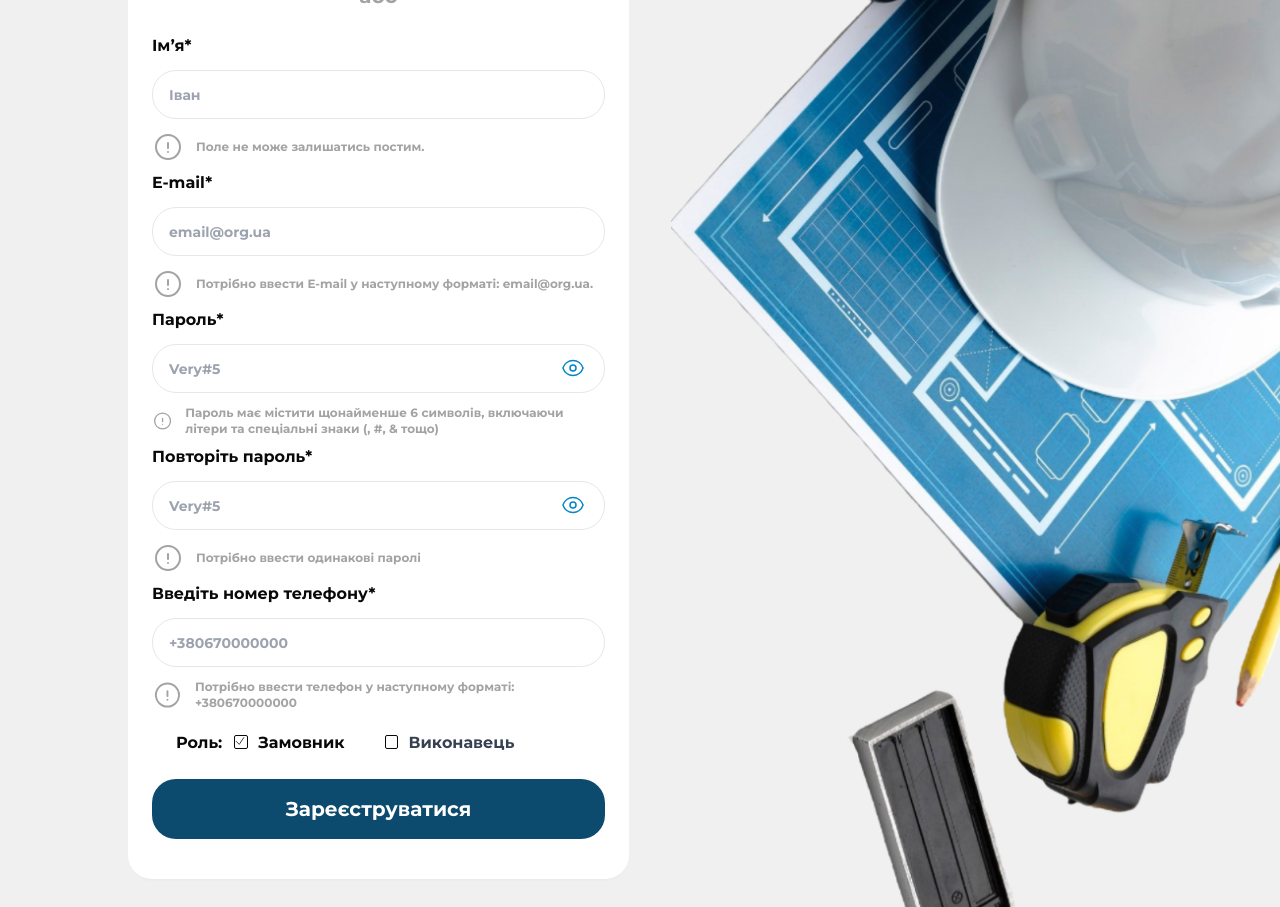
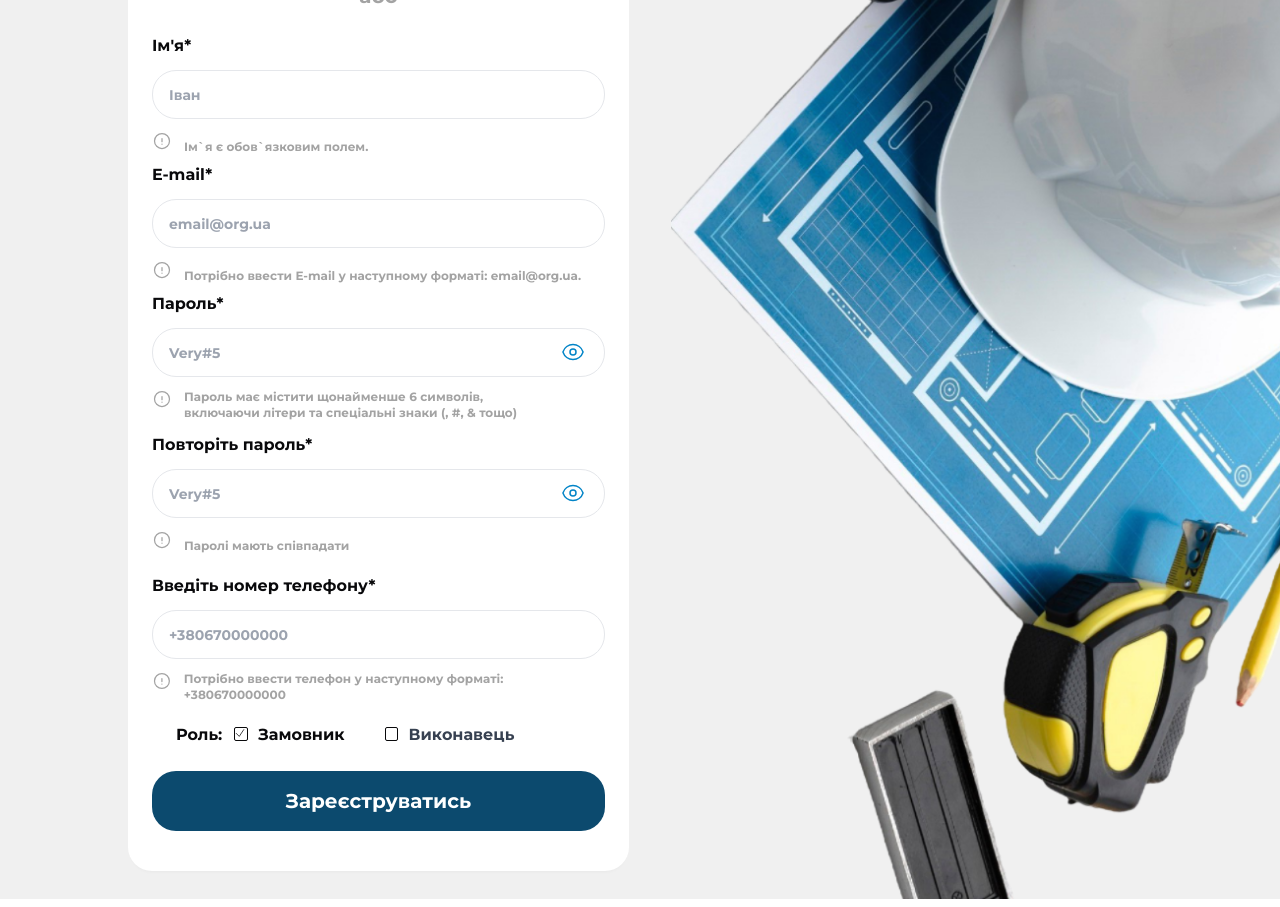
Before and after one commit to Vitaliy28031985/tiam-estimate-app-frontend, a Next.js app: page /register in a window 1280 px wide. Shown: the part 320-1227 px from the top of the page. Built offline with nearby package versions, Linux system fonts and the light colour scheme.

Commit message:
correct register

```diff
--- a/src/app/(pages)/register/page.tsx
+++ b/src/app/(pages)/register/page.tsx
@@ -5,8 +5,8 @@ import fon from '../../assets/bg-img.png';
 import RegisterForm from '../../components/Register/RegisterForm';
 import ButtonGoogle from '../../UI/Buttons/ButtonGoogle';
 export const metadata: Metadata = {
-  title: "Реєстрація",
-  description: "Сторінка реєстрації",
+  title: "Увійти",
+  description: "Сторінка входу",
 };
 
 export default function Register() {
--- a/src/app/components/Register/RegisterForm.tsx
+++ b/src/app/components/Register/RegisterForm.tsx
@@ -1,55 +1,164 @@
 'use client';
 import { useState } from "react";
-import RegisterInputs from "@/app/UI/Inputs/RegisterInput";
+import { ExclamationCircleIcon, EyeIcon, EyeSlashIcon } from '@heroicons/react/24/outline';
+import { useForm, Resolver } from "react-hook-form";
 import Checkbox from "@/app/UI/Inputs/Checkbox";
-import ButtonAth from "@/app/UI/Buttons/ButtonAuth";
+
+type FormValues = {
+    name: string;
+    email: string;
+    password: string;
+    repeatPassword: string;
+    phone: string;
+
+};
+
+const resolver: Resolver<FormValues> = async (values) => {
+    const emailRegex = /^\w+([\.-]?\w+)*@\w+([\.-]?\w+)*(\.\w{2,3})+$/;
+    const passwordRegex = /^(?=.*[a-zA-Z])(?=.*[*!#&])[A-Za-z0-9*!#&]{6,}$/;
+    const phoneRegex = /^\+380\d{9}$/;
+
+
+  if (!values.name) {
+    return {
+      values: {},
+      errors: {
+        name: {
+          type: "required",
+          message: "Ім'я є обов'язковим полем.",
+        },
+      },
+    };
+  }
+
+  if (!values.email) {
+    return {
+      values: {},
+      errors: {
+        email: {
+          type: "required",
+          message: "Це поле є обов'язковим."
+        }
+      }
+    };
+    }
+
+
+    if (!values.password) {
+    return {
+      values: {},
+      errors: {
+        password: {
+          type: "required",
+          message: "Пароль є обов'язковим.",
+        },
+      },
+    };
+    }
+
+      if (!values.repeatPassword) {
+    return {
+      values: {},
+      errors: {
+         repeatPassword: {
+          type: "required",
+          message: "Це поле є обов'язковим.",
+        },
+      },
+    };
+    }
+
+     if (!values.phone) {
+    return {
+      values: {},
+      errors: {
+        phone: {
+          type: "required",
+          message: "Телефон є обов'язковим полем.",
+        },
+      },
+    };
+  }
+
+
+  if (!emailRegex.test(values.email)) {
+    return {
+      values: {},
+      errors: {
+        email: {
+          type: "pattern",
+          message: "Потрібно ввести E-mail у наступному форматі: email@org.ua."
+        }
+      }
+    };
+    }
+
+      if (!passwordRegex.test(values.password)) {
+    return {
+      values: {},
+      errors: {
+        password: {
+          type: "pattern",
+          message: "Пароль має містити щонайменше 6 символів, включаючи літери та спеціальні знаки (, #, & тощо)",
+        },
+      },
+          };
+    }
+
+if (values.repeatPassword !== values.password) {
+    return {
+        values: {},
+        errors: {
+            repeatPassword: {
+                type: "match",
+                message: "Паролі не співпадають.",
+            },
+        },
+    };
+}
+
+
+   if (!phoneRegex.test(values.phone)) {
+    return {
+      values: {},
+      errors: {
+        phone: {
+          type: "pattern",
+          message: "Потрібно ввести телефон у наступному форматі: +380670000000",
+        },
+      },
+          };
+    }
+
+  return {
+    values: values,
+    errors: {}
+  };
+};
+
 export default function RegisterForm() {
-    const formPassword = /^(?=.*[a-zA-Z])(?=.*[*!#&])[A-Za-z0-9*!#&]{6,}$/;
-    const formEmail = /^\w+([\.-]?\w+)*@\w+([\.-]?\w+)*(\.\w{2,3})+$/;
-    const formPhone = /^\+380\d{9}$/;
 
-    const [isEmptyPassword, setIsEmptyPassword] = useState(false);
-    const [isEmptyName, setIsEmptyName] = useState(false);
-    const [isEmptyEmail, setIsEmptyEmail] = useState(false)
-    const [isEmptyRepeatPassword, setIsEmptyRepeatPassword] = useState(false);
-    const [isEmptyPhone, setIsEmptyPhone] = useState(false);
+    const messagePassword = 'Пароль має містити щонайменше 6 символів, включаючи літери та спеціальні знаки (, #, & тощо)';
+    const messageEmail = 'Потрібно ввести E-mail у наступному форматі: email@org.ua.';
+    const messageName = 'Ім`я є обов`язковим полем.';
+    const messageRepeatPassword = 'Паролі мають співпадати';
+    const messagePhone = 'Потрібно ввести телефон у наступному форматі: +380670000000'
 
-    const [password, setPassword] = useState('');
-    const [name, setName] = useState('');
-    const [email, setEmail] = useState('');
-    const [repeatPassword, setRepeatPassword] = useState('');
-    const [phone, setPhone] = useState('');
+      const [passwordVisible, setPasswordVisible] = useState(false);
+      const [repeatPasswordVisible, setRepeatPasswordVisible] = useState(false);
       const [role, setRole] = useState('customer');
+
+     const togglePasswordVisibility = () => {
+        setPasswordVisible((prev) => !prev);
+    };
+     const toggleRepeatPasswordVisibility = () => {
+        setRepeatPasswordVisible((prev) => !prev);
+    };
+
 
      const handleChange = (e: React.ChangeEvent<HTMLInputElement>) => {
        const {name, value,} = e.currentTarget;
         switch (name) {
-
-            case 'name':
-               setName(value);
-               setIsEmptyName(false);
-            break;
-
-           case 'email':
-               setEmail(value);
-               setIsEmptyEmail(false)
-            break;
-
-            case 'password':
-                setPassword(value);
-                setIsEmptyPassword(false);
-            break;
-
-            case 'repeatPassword':
-                setRepeatPassword(value);
-                setIsEmptyRepeatPassword(false);
-            break;
-
-            case 'phone':
-                setPhone(value);
-                setIsEmptyPhone(false);
-                break;
-
             case 'role':
             setRole(value);
             break;
@@ -59,84 +168,127 @@ export default function RegisterForm() {
         }
 
     }
+      const {
+        register,
+          handleSubmit,
+        reset,
+        formState: { errors }
+      } = useForm<FormValues>({
+        resolver: resolver
+      });
 
-   const handleSubmit = async (e: React.FormEvent<HTMLFormElement>) => {
-       e.preventDefault();
-       if (
-           password === '' || password.length < 6 || !formPassword.test(password) ||
-           name === '' || email === '' || !formEmail.test(email) || repeatPassword !== password
-           || phone === '' || !formPhone.test(phone)
-       ) {
-       if (password === '' || password.length < 6 || !formPassword.test(password)
-       ) {
-           setIsEmptyPassword(true);
-       }
 
-       if (name === '') {
-           setIsEmptyName(true);
-       }
-
-       if (email === '' || !formEmail.test(email)) {
-           setIsEmptyEmail(true);
-       }
-
-       if (repeatPassword !== password || repeatPassword === '') {
-           setIsEmptyRepeatPassword(true);
-       }
-
-       if (phone === '' || !formPhone.test(phone)) {
-           setIsEmptyPhone(true);
-           }
-           return;
-       }
-
-       const registerData = {
-          name, email, password, phone, role
-       }
-
-       console.log(registerData);
-       setName('');
-       setEmail('');
-       setPassword('');
-       setRepeatPassword('');
-       setPhone('');
-       setRole('');
-};
+    const onSubmit = handleSubmit((data) => {
+            const registerData = {...data, role}
+            console.log(registerData)
+            reset();
+        });
 
     return (
-        <form onSubmit={handleSubmit} >
+        <div>
+        <form onSubmit={onSubmit}>
 
-            <RegisterInputs title = 'Імʼя*' name = 'name' type = 'text' placeholder = 'Іван'
-                message='Поле не може залишатись постим.'
-                value={name} isError={isEmptyName} change={handleChange} />
+             <div>
+                <label className="inline-block text-bas text-black font-normal mb-3">Ім'я*</label>
+                <input
+                    className={errors?.name ? `w-[453px] h-[49px] px-4 py-3 rounded-3xl border border-red-0 justify-start items-center inline-flex mb-3 text-red-0 text-sm font-normal focus:border-red-0 focus:outline-none`
+                        : `w-[453px] h-[49px] px-4 py-3 rounded-3xl border border-gray-15 justify-start items-center inline-flex mb-3 text-gray-20 text-sm font-normal focus:border-blue-20 focus:outline-none`}
+                    {...register("name")} placeholder="Іван" />
+                {errors?.name ?
+                    (<div className='flex items-center'><ExclamationCircleIcon className='size-5 text-red-0 mr-3 mb-3' />
+                            <p className="text-red-500 text-xs font-normal">{errors.name.message}</p></div>) :
+                    (<div className='flex items-center'><ExclamationCircleIcon className='size-5 text-gray-20 mr-3 mb-3' />
+                            <p className="text-gray-20 text-xs font-normal">{messageName}</p></div>)
+                        }
+            </div>
 
-            <RegisterInputs title = 'E-mail*' name = 'email' type = 'email' placeholder = 'email@org.ua'
-                message='Потрібно ввести E-mail у наступному форматі: email@org.ua.'
-                value={email} isError={isEmptyEmail} change={handleChange} />
+            <div>
+                <label className="inline-block text-bas text-black font-normal mb-3">E-mail*</label>
+                <input
+                    className={errors?.email ? `w-[453px] h-[49px] px-4 py-3 rounded-3xl border border-red-0 justify-start items-center inline-flex mb-3 text-red-0 text-sm font-normal focus:border-red-0 focus:outline-none`
+                        : `w-[453px] h-[49px] px-4 py-3 rounded-3xl border border-gray-15 justify-start items-center inline-flex mb-3 text-gray-20 text-sm font-normal focus:border-blue-20 focus:outline-none`}
+                    {...register("email")} placeholder="email@org.ua" />
+                {errors?.email ?
+                    (<div className='flex items-center'><ExclamationCircleIcon className='size-5 text-red-0 mr-3 mb-3' />
+                            <p className="text-red-500 text-xs font-normal">{errors.email.message}</p></div>) :
+                    (<div className='flex items-center'><ExclamationCircleIcon className='size-5 text-gray-20 mr-3 mb-3' />
+                            <p className="text-gray-20 text-xs font-normal">{messageEmail}</p></div>)
+                        }
+            </div>
 
-            <RegisterInputs title = 'Пароль*' name = 'password' type = 'password' placeholder = 'Very#5'
-                message='Пароль має містити щонайменше 6 символів, включаючи літери та спеціальні знаки (, #, & тощо)'
-                value={password} isError={isEmptyPassword} change={handleChange} />
+            <div className='relative mb-3'>
+                <label className="inline-block text-bas text-black font-normal mb-3">Пароль*</label>
+                <input type={passwordVisible ? "text" : "password"} className={errors?.password ? `w-[453px] h-[49px] px-4 py-3 rounded-3xl border border-red-0 justify-start items-center inline-flex mb-3 text-red-0 text-sm font-normal focus:border-red-0 focus:outline-none`
+                    : `w-[453px] h-[49px] px-4 py-3 rounded-3xl border border-gray-15 justify-start items-center inline-flex mb-3 text-gray-20 text-sm font-normal focus:border-blue-20 focus:outline-none`}
+                    {...register("password")} placeholder="Very#5" />
+                {errors?.password ? (<div className='flex items-center'><ExclamationCircleIcon className='size-5 text-red-0 mr-3 mb-3' />
+                        <p className="w-5/6 text-red-500 text-xs font-normal">{errors.password.message}</p></div>) :
+                    (<div className='flex items-center'><ExclamationCircleIcon className='size-5 text-gray-20 mr-3 mb-3' />
+                        <p className="w-5/6 text-gray-20 text-xs font-normal">{messagePassword}</p></div>)
+                    }
+                <button
+                    type="button"
+                    onClick={togglePasswordVisibility}
+                    className="absolute top-12 right-5"
+                >
+                    {passwordVisible ? (
+                      <EyeSlashIcon className={errors?.password ? `size-6 text-red-0` : `size-6 text-blue-20`} />
+                    ) : (
+                       <EyeIcon className={errors?.password ? `size-6 text-red-0` : `size-6 text-blue-20`} />
+                    )}
+                </button>
+                </div>
 
-             <RegisterInputs title = 'Повторіть пароль*' name = 'repeatPassword' type = 'password' placeholder = 'Very#5'
-                message='Потрібно ввести одинакові паролі'
-                value={repeatPassword} isError={isEmptyRepeatPassword} change={handleChange} />
+                 <div className='relative mb-3'>
+                <label className="inline-block text-bas text-black font-normal mb-3">Повторіть пароль*</label>
+                <input type={repeatPasswordVisible ? "text" : "password"} className={errors?.repeatPassword ? `w-[453px] h-[49px] px-4 py-3 rounded-3xl border border-red-0 justify-start items-center inline-flex mb-3 text-red-0 text-sm font-normal focus:border-red-0 focus:outline-none`
+                    : `w-[453px] h-[49px] px-4 py-3 rounded-3xl border border-gray-15 justify-start items-center inline-flex mb-3 text-gray-20 text-sm font-normal focus:border-blue-20 focus:outline-none`}
+                    {...register("repeatPassword")} placeholder="Very#5" />
+                {errors?.repeatPassword ? (<div className='flex items-center'><ExclamationCircleIcon className='size-5 text-red-0 mr-3 mb-3' />
+                        <p className="text-red-500 text-xs font-normal">{errors.repeatPassword.message}</p></div>) :
+                    (<div className='flex items-center'><ExclamationCircleIcon className='size-5 text-gray-20 mr-3 mb-3' />
+                        <p className="text-gray-20 text-xs font-normal">{messageRepeatPassword}</p></div>)
+                    }
+                <button
+                    type="button"
+                    onClick={toggleRepeatPasswordVisibility}
+                    className="absolute top-12 right-5"
+                >
+                    {repeatPasswordVisible ? (
+                      <EyeSlashIcon className={errors?.repeatPassword ? `size-6 text-red-0` : `size-6 text-blue-20`} />
+                    ) : (
+                       <EyeIcon className={errors?.repeatPassword ? `size-6 text-red-0` : `size-6 text-blue-20`} />
+                    )}
+                </button>
+                </div>
 
-            <RegisterInputs title = 'Введіть номер телефону*' name = 'phone' type = 'phone' placeholder = '+380670000000'
-                message='Потрібно ввести телефон у наступному форматі: +380670000000'
-                value={phone} isError={isEmptyPhone} change={handleChange} />
+
+                  <div>
+                <label className="inline-block text-bas text-black font-normal mb-3">Введіть номер телефону*</label>
+                    <input
+                        type="phone"
+                    className={errors?.phone ? `w-[453px] h-[49px] px-4 py-3 rounded-3xl border border-red-0 justify-start items-center inline-flex mb-3 text-red-0 text-sm font-normal focus:border-red-0 focus:outline-none`
+                        : `w-[453px] h-[49px] px-4 py-3 rounded-3xl border border-gray-15 justify-start items-center inline-flex mb-3 text-gray-20 text-sm font-normal focus:border-blue-20 focus:outline-none`}
+                    {...register("phone")} placeholder="+380670000000" />
+                {errors?.phone ?
+                    (<div className='flex items-center'><ExclamationCircleIcon className='size-5 text-red-0 mr-3 mb-3' />
+                            <p className="text-red-500 text-xs font-normal">{errors.phone.message}</p></div>) :
+                    (<div className='flex items-center'><ExclamationCircleIcon className='size-5 text-gray-20 mr-3 mb-3' />
+                            <p className="text-gray-20 text-xs font-normal">{messagePhone}</p></div>)
+                        }
+            </div>
 
             <div className="flex gap-3 mt-5">
-
             <h5 className="ml-6 text-base font-normal text-black">Роль:</h5>
             <div className="flex gap-10">
                 <Checkbox title="Замовник" type="radio" name="role" value="customer" data={role} changeCheckbox={handleChange} />
                 <Checkbox title="Виконавець" type="radio" name="role" value="executor" data={role} changeCheckbox={handleChange} />
                     </div>
                 </div>
-
-            <ButtonAth title="Зареєструватися"/>
+        <input type="submit" value="Зареєструватись" className={`w-[453px] bg-blue-30 pt-4 pb-4 pl-8 pr-8 font-semibold text-xl
+       text-white rounded-3xl hover:bg-blue-20 mt-6 focus:bg-blue-20 disabled:text-gray-10`} />
 
             </form>
+            </div>
     )
 }
```
Also changed, not shown: src/app/components/Login/Login.tsx (+5 -5 lines). Lines whose indentation alone changed are shown as unchanged.
